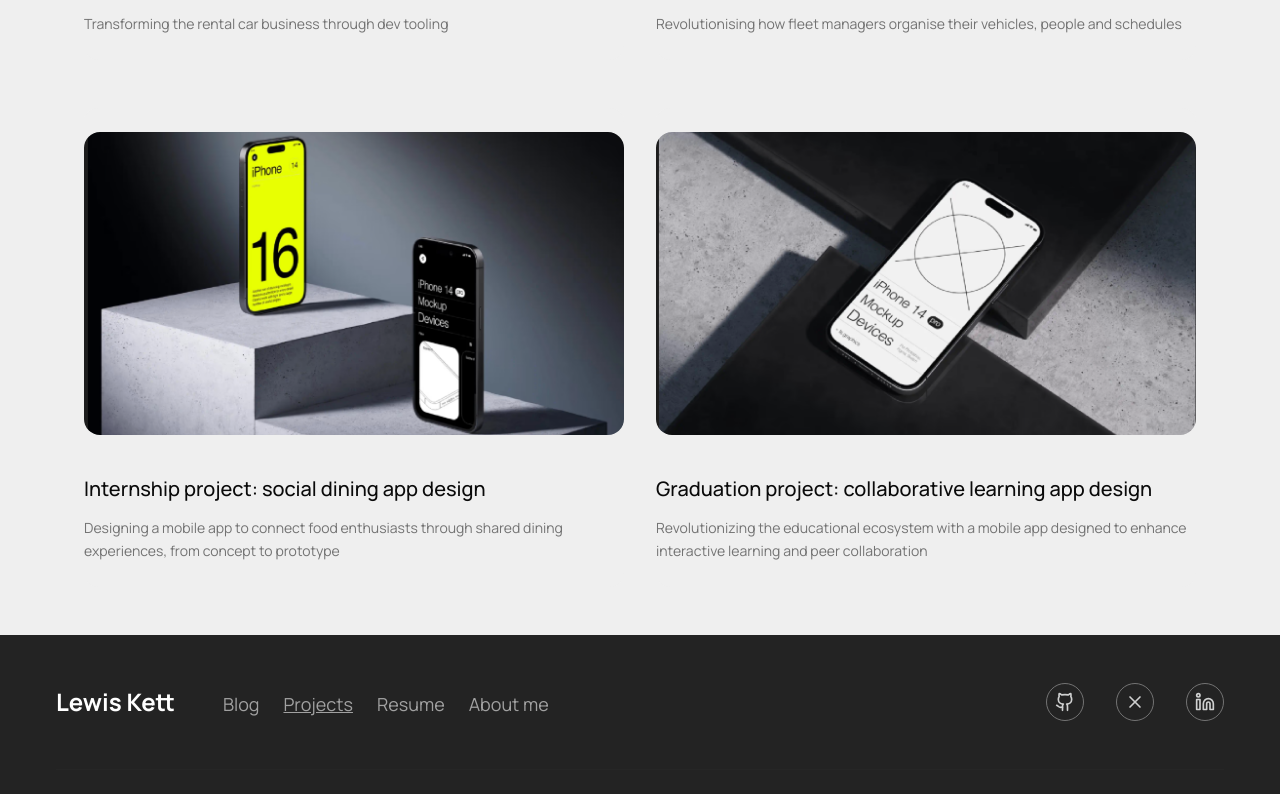
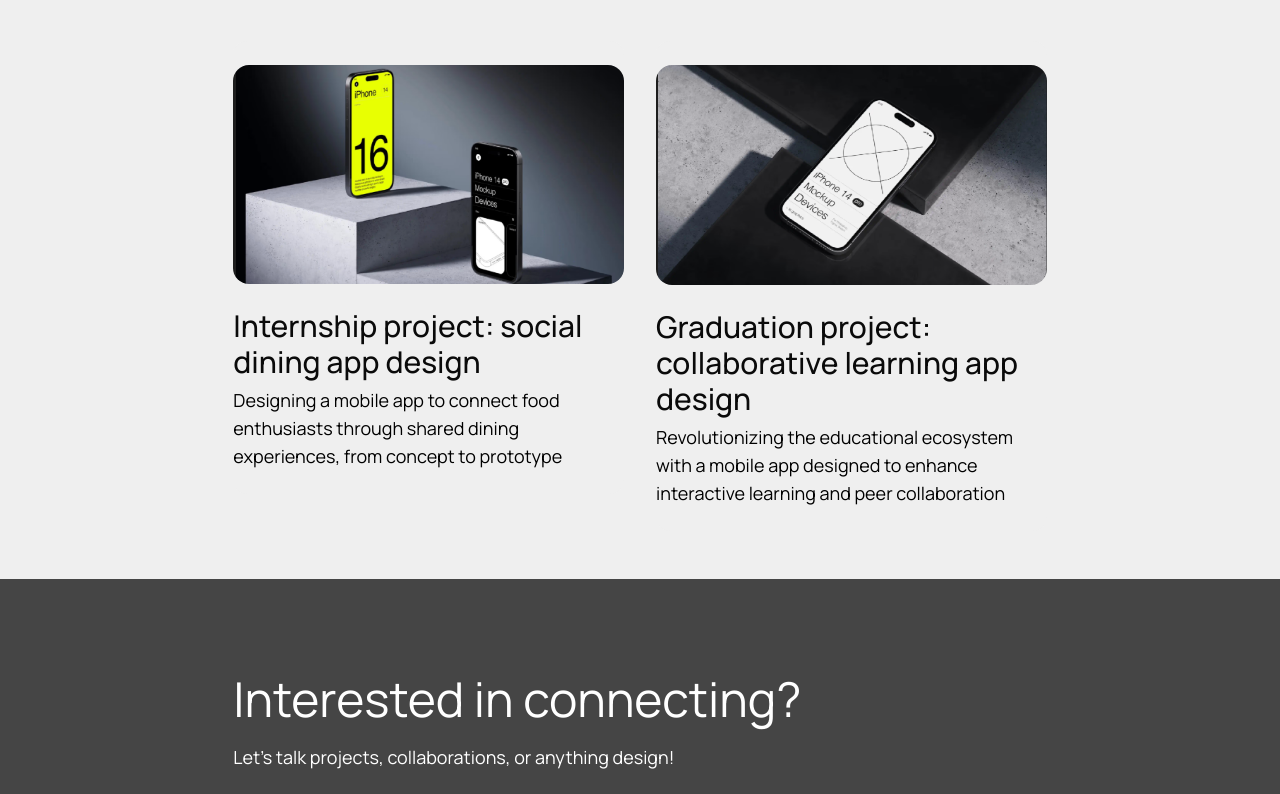
Before and after one commit to Lewis-Kett/dev-blog, a Next.js app: page /projects in a window 1280 px wide. Shown: the part 726-1520 px from the top of the page. Built offline with nearby package versions, Linux system fonts and the light colour scheme.

Commit message:
removes redundant styles from project card & adds connect section

```diff
--- a/src/app/page.tsx
+++ b/src/app/page.tsx
@@ -1,7 +1,7 @@
 import { Hero } from '@/components/custom/hero'
 import { FeedbackCarousel, HomeCarousel } from '@/components/custom/carousel'
 import { Projects, PassionProject } from '@/components/custom/projects'
-import { Button } from '@/components/ui/button'
+import { ConnectSection } from '@/components/custom/connect'
 
 export default function Home() {
   return (
@@ -11,17 +11,7 @@ export default function Home() {
       <Projects />
       <PassionProject />
       <FeedbackCarousel />
-      <section className="bg-dark-section text-white">
-        <div className="mx-auto flex flex-col gap-8 bg-dark-section px-5 pt-12 pb-24 lg:max-w-4/5 xl:max-w-2/3">
-          <div>
-            <h1 className="pb-5 text-3xl md:text-5xl">Interested in connecting?</h1>
-            <p className="text-lg">Let’s talk projects, collaborations, or anything design!</p>
-          </div>
-          <Button size="lg" className="md:w-60">
-            Book a call
-          </Button>
-        </div>
-      </section>
+      <ConnectSection />
     </main>
   )
 }
--- a/src/app/projects/page.tsx
+++ b/src/app/projects/page.tsx
@@ -1,4 +1,5 @@
 import { ProjectCard } from '@/components/custom/card'
+import { ConnectSection } from '@/components/custom/connect'
 import { selectedProjectsContent } from '@/content/project-card-content'
 
 interface Project {
@@ -10,15 +11,16 @@ interface Project {
 
 export default function ProjectsPage() {
   return (
-    <main className="mx-auto max-w-6xl px-5 py-12">
+    <main>
+      <div className="mx-auto px-5 py-12 lg:max-w-4/5 xl:max-w-2/3">
         <div className="mb-12">
-        <h1 className="text-4xl md:text-6xl font-medium mb-4">Selected projects</h1>
-        <p className="text-lg text-muted-foreground max-w-2xl">
+          <h1 className="mb-4 text-4xl font-medium md:text-6xl">Selected projects</h1>
+          <p className="text-muted-foreground max-w-2xl text-lg">
             Selected projects showcasing thoughtful design solutions in education, fitness, and social networking
           </p>
         </div>
 
-      <div className="grid grid-cols-1 md:grid-cols-2 gap-x-8 gap-y-12">
+        <div className="grid grid-cols-1 gap-x-8 gap-y-12 md:grid-cols-2">
           {selectedProjectsContent.map((project: Project, index: number) => (
             <ProjectCard
               key={index}
@@ -30,6 +32,8 @@ export default function ProjectsPage() {
             />
           ))}
         </div>
+      </div>
+      <ConnectSection />
     </main>
   )
 }
--- a/src/components/custom/card/project-card.tsx
+++ b/src/components/custom/card/project-card.tsx
@@ -16,22 +16,18 @@ export const ProjectCard = ({ title, description, image, link, variant = 'defaul
   return (
     <Link href={link} className="group block w-full">
       <Card className="bg-background overflow-hidden border-0 shadow-none transition-all duration-300">
-        <div className={`relative overflow-hidden aspect-video ${isCompact ? 'rounded-2xl bg-muted' : ''}`}>
+        <div className={`relative aspect-video overflow-hidden`}>
           <Image
             src={image}
             alt={`${title} project thumbnail`}
             fill
-            className={`object-cover transition-transform duration-300 group-hover:scale-105 ${!isCompact ? 'rounded-2xl' : ''}`}
+            className={`rounded-2xl object-cover transition-transform duration-300 group-hover:scale-105`}
             sizes="(max-width: 768px) 100vw, (max-width: 1024px) 50vw, 33vw"
           />
         </div>
-        <CardHeader className={`px-0 ${isCompact ? 'pt-4 pb-0' : 'gap-4'}`}>
-          <CardTitle className={`font-medium ${isCompact ? 'text-xl mb-2' : 'text-2xl xl:text-3xl'}`}>
-            {title}
-          </CardTitle>
-          <CardDescription className={isCompact ? 'text-muted-foreground text-sm leading-relaxed' : 'text-black text-lg'}>
-            {description}
-          </CardDescription>
+        <CardHeader className={`gap-4'} px-0`}>
+          <CardTitle className={`text-2xl font-medium xl:text-3xl`}>{title}</CardTitle>
+          <CardDescription className={'text-lg text-black'}>{description}</CardDescription>
         </CardHeader>
         {!isCompact && (
           <CardContent className="px-0">
--- /dev/null
+++ b/src/components/custom/connect/connect-section.tsx
@@ -0,0 +1,17 @@
+import { Button } from '@/components/ui/button'
+
+export function ConnectSection() {
+  return (
+    <section className="bg-dark-section text-white">
+      <div className="bg-dark-section mx-auto flex flex-col gap-8 px-5 pt-12 pb-24 md:pt-20 lg:max-w-4/5 lg:py-24 xl:max-w-2/3">
+        <div>
+          <h1 className="pb-5 text-3xl md:text-5xl">Interested in connecting?</h1>
+          <p className="text-lg">Let&apos;s talk projects, collaborations, or anything design!</p>
+        </div>
+        <Button size="lg" className="md:w-60">
+          Book a call
+        </Button>
+      </div>
+    </section>
+  )
+}
--- /dev/null
+++ b/src/components/custom/connect/index.ts
@@ -0,0 +1 @@
+export { ConnectSection } from './connect-section'
```
Lines whose indentation alone changed are shown as unchanged.
